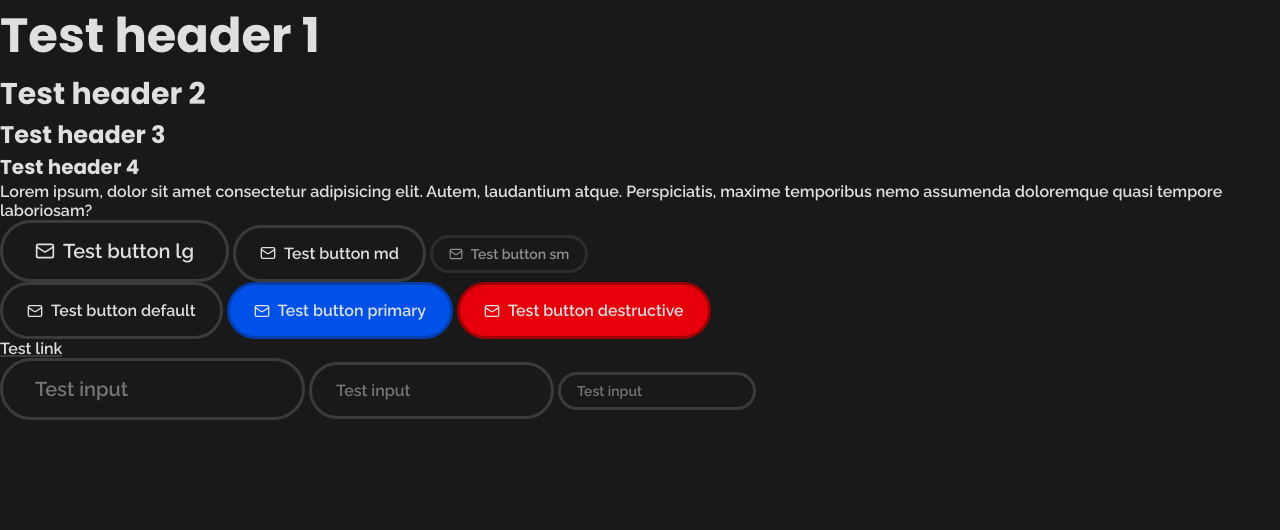
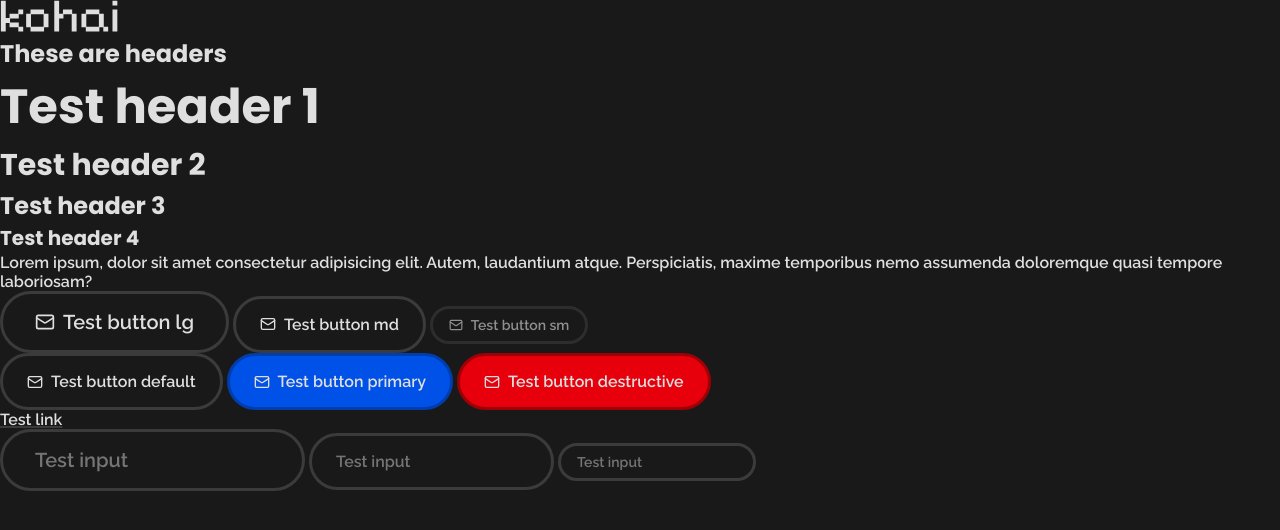
Before and after one commit to Vaalley/kohai-ui, a SvelteKit app: page / in a window 1280 px wide. Shown: the top 530 px of the page. Built offline with nearby package versions, Linux system fonts and the light colour scheme.

Commit message:
feat: create test page with UI component showcase and styling examples

```diff
--- a/src/routes/+page.svelte
+++ b/src/routes/+page.svelte
@@ -13,14 +13,24 @@
 </svelte:head>
 
 <main>
+	<section title="Logo">
+		<img src="Logo.svg" alt="Logo">
+	</section>
+
+	<section title="Headers">
+		<h3>These are headers</h3>
 		<h1>Test header 1</h1>
 		<h2>Test header 2</h2>
 		<h3>Test header 3</h3>
 		<h4>Test header 4</h4>
+	</section>
+
+	<section title="Paragraph">
 		<p>
 			Lorem ipsum, dolor sit amet consectetur adipisicing elit. Autem, laudantium atque. Perspiciatis, maxime temporibus nemo assumenda doloremque quasi
 			tempore laboriosam?
 		</p>
+	</section>
 
 	<section title="Button sizes">
 		<Button size="lg"><Mail size="1em" /> Test button lg</Button>
```
Lines whose indentation alone changed are shown as unchanged.
